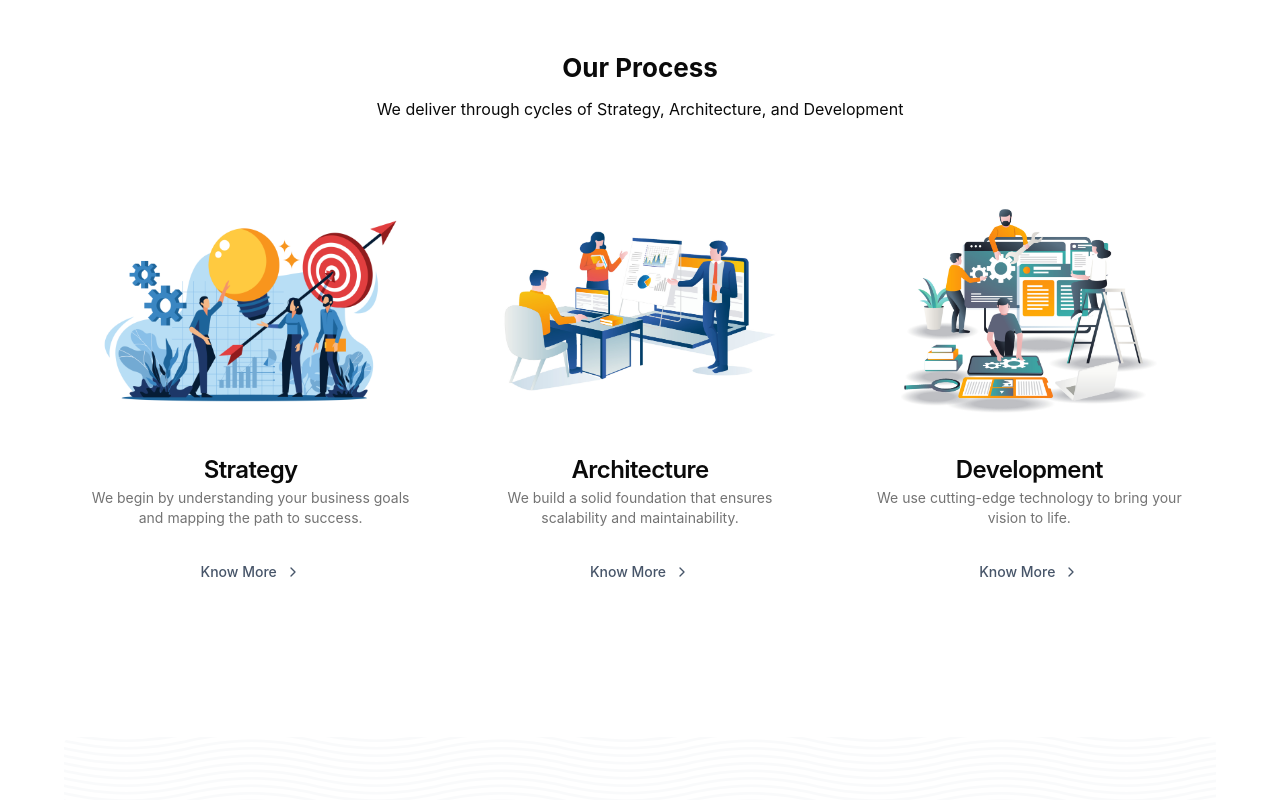
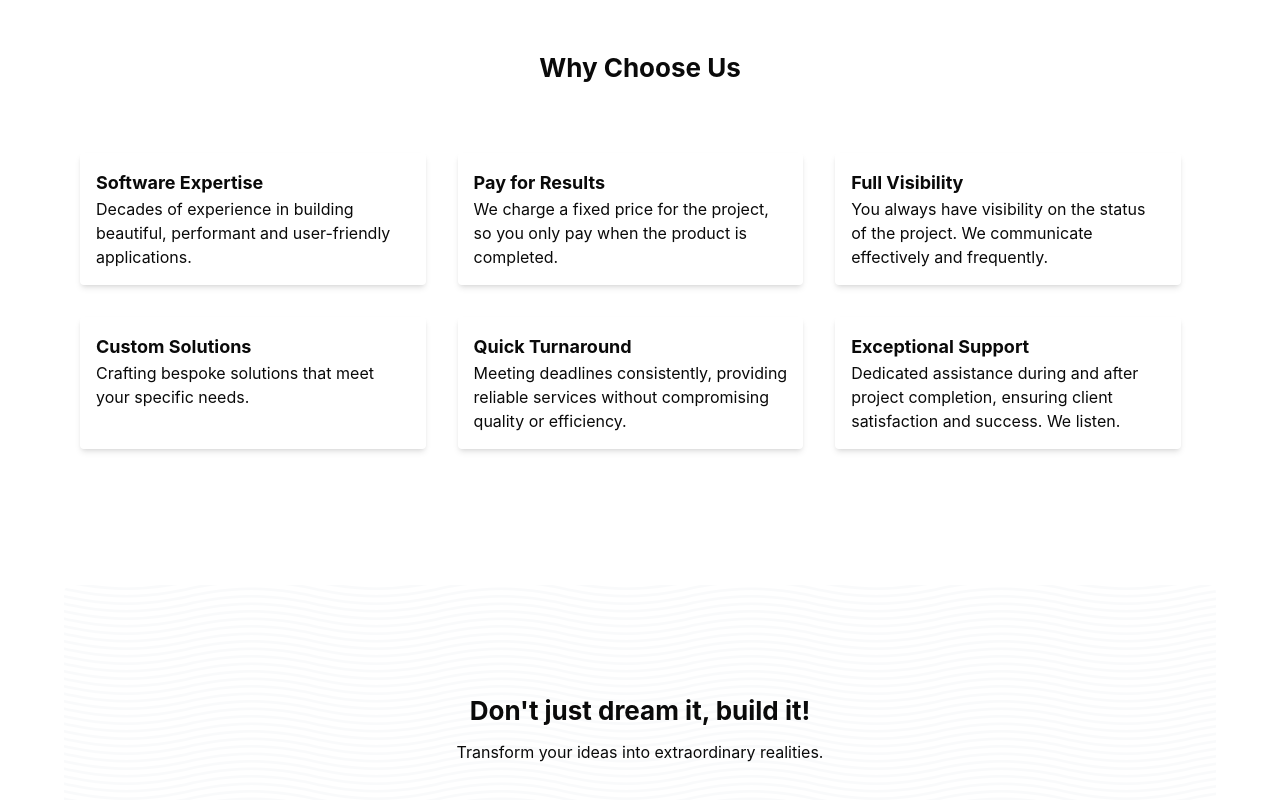
Before and after one commit to neharajesh/cbh-web-ts, a React (Vite) app: page / in a window 1280 px wide. Shown: the part 740-1540 px from the top of the page. Built offline with nearby package versions, Linux system fonts and the light colour scheme.

Commit message:
add(featuredSection): text cards

```diff
--- a/src/Home.tsx
+++ b/src/Home.tsx
@@ -1,6 +1,7 @@
 import { QuickContact } from "./components/Contact/QuickContact";
 import { FaqSection } from "./components/Faqs";
 import { short_faqs } from "./components/Faqs/data";
+import { FeaturedSection } from "./components/FeaturedSection";
 import { HeroSection } from "./components/HeroSection";
 import { OurProcess } from "./components/OurProcess";
 
@@ -8,8 +9,9 @@ export const Home = () => {
   return (
     <>
       <HeroSection />
+      <FeaturedSection />
+      <QuickContact />
       <OurProcess />
-      <QuickContact />
       <FaqSection faqs={short_faqs} title="FAQs" hasReadMoreButton />
     </>
   );
--- a/src/components/FeaturedSection/data.ts
+++ b/src/components/FeaturedSection/data.ts
@@ -4,7 +4,7 @@ type FeaturedSectionData = {
   icon: string;
 };
 
-export const data: FeaturedSectionData[] = [
+export const featuredSectionText: FeaturedSectionData[] = [
   {
     title: "Software Expertise",
     description:
@@ -41,3 +41,41 @@ export const data: FeaturedSectionData[] = [
     icon: "",
   },
 ];
+
+export const featuredSectionNegative: FeaturedSectionData[] = [
+  {
+    title: "Software Expertise",
+    description:
+      "Decades of experience in building beautiful, performant and user-friendly applications.",
+    icon: "",
+  },
+  {
+    title: "Pay for Results",
+    description:
+      "We charge a fixed price for the project, so you only pay when the product is completed.",
+    icon: "",
+  },
+  {
+    title: "Full Visibility",
+    description:
+      "You always have visibility on the status of the project. We communicate effectively and frequently.",
+    icon: "",
+  },
+  {
+    title: "Custom Solutions",
+    description: "Crafting bespoke solutions that meet your specific needs.",
+    icon: "",
+  },
+  {
+    title: "Quick Turnaround",
+    description:
+      "Meeting deadlines consistently, providing reliable services without compromising quality or efficiency.",
+    icon: "",
+  },
+  {
+    title: "Exceptional Support",
+    description:
+      "Dedicated assistance during and after project completion, ensuring client satisfaction and success. We listen.",
+    icon: "",
+  },
+];
--- a/src/components/FeaturedSection/index.tsx
+++ b/src/components/FeaturedSection/index.tsx
@@ -1,9 +1,17 @@
 import { Section } from "../Section";
+import { featuredSectionText } from "./data";
 
 export const FeaturedSection = () => {
   return (
     <Section title="Why Choose Us" description="">
-      <p>sometext</p>
+      <div className="w-full flex flex-wrap">
+        {featuredSectionText.map((item) => (
+          <div className={`w-[30%] rounded-sm shadow-md m-4 p-4`}>
+            <p className="text-lg font-bold">{item.title}</p>
+            <p>{item.description}</p>
+          </div>
+        ))}
+      </div>
     </Section>
   );
 };
```
